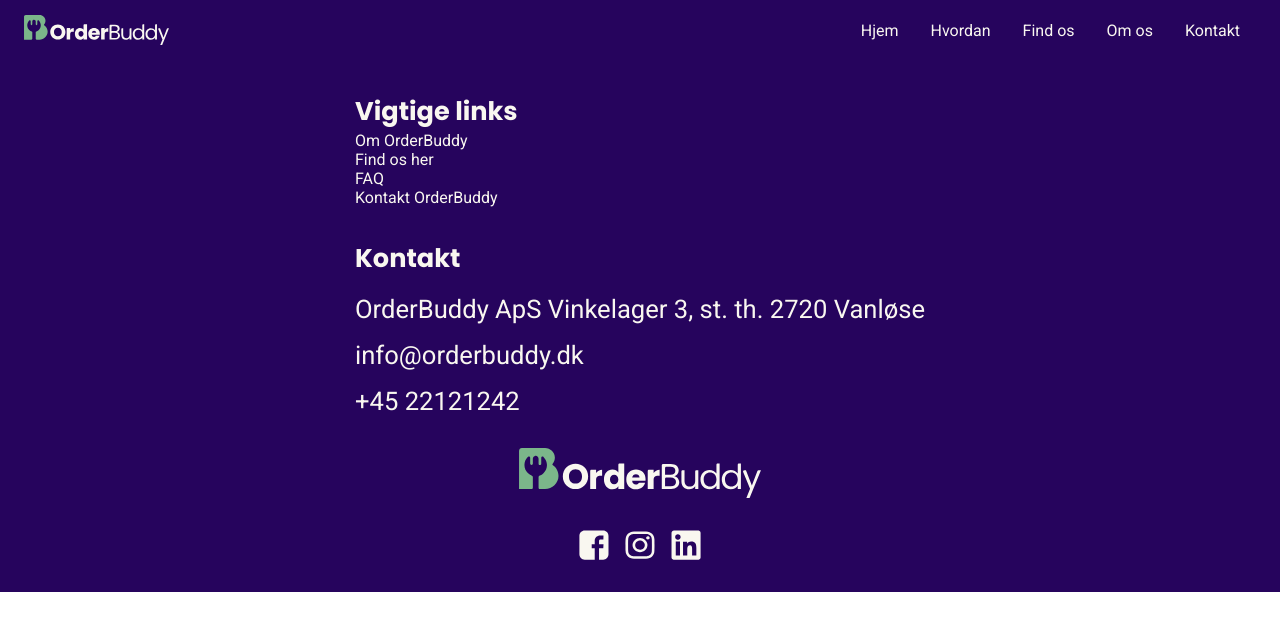
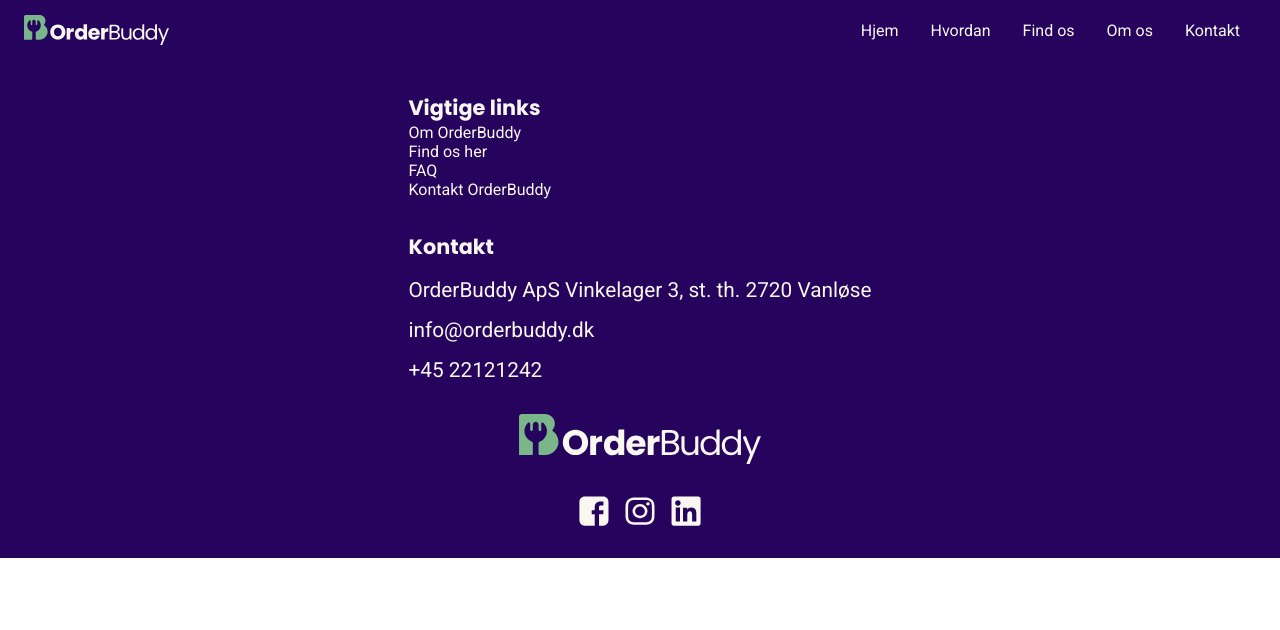
Before and after one commit to chri779r/OrderBuddy, a React (Vite) app: page / in a window 1280 px wide. Shown: the top 630 px of the page. Built offline with nearby package versions, Linux system fonts and the light colour scheme.

Commit message:
working on animations

```diff
--- a/src/baseStyles/typo.scss
+++ b/src/baseStyles/typo.scss
@@ -5,30 +5,30 @@
 }
 
 h1 {
-    font-size: 4rem;
+    font-size: 2.4rem;
     letter-spacing: 1%;
     font-weight: 700;
 }
 
 h2 {
-    font-size: 3rem;
+    font-size: 2rem;
     font-weight: 500;
 }
 
 h3 {
-    font-size: 2.4rem;
+    font-size: 1.5rem;
     font-weight: 500;
 }
 
 h4{
-    font-size: 1.6rem;
+    font-size: 1.3rem;
     font-weight: 700;
     letter-spacing: 1%;
 }
 
 p {
     font-family: 'Roboto', sans-serif;
-    font-size: 1.6rem;
+    font-size: 1.3rem;
 }
 
 a {
@@ -43,15 +43,15 @@
 
 @media screen and (min-width: 1024px) {
     h1{
-        font-size: 6rem;
+        font-size: 2.4rem;
     }
 
     h2{
-        font-size: 4rem;
+        font-size: 2.2rem;
     }
 
     h3{
-        font-size: 2.4rem;
+        font-size: 1.8rem;
     }
 
     a {
--- a/src/components/Modules/nav/mobileNavLinks.scss
+++ b/src/components/Modules/nav/mobileNavLinks.scss
@@ -19,10 +19,6 @@
             list-style: none;
             margin: 1.8rem 0;
 
-            &:hover {
-                border-bottom: 2px solid var(--darkGreen);
-            }
-
             a {
                 text-decoration: none;
                 font-family: 'Roboto', sans-serif;
--- a/src/components/Modules/nav/navLinks.scss
+++ b/src/components/Modules/nav/navLinks.scss
@@ -12,15 +12,12 @@
         .link__item {
             padding: 1rem;
 
-            // &:hover {
-
-            //   }
-
             a {
                 text-decoration: none;
                 font-family: 'Roboto', sans-serif;
                 color: var(--white);
               }
         }
+
     }
 }
```
